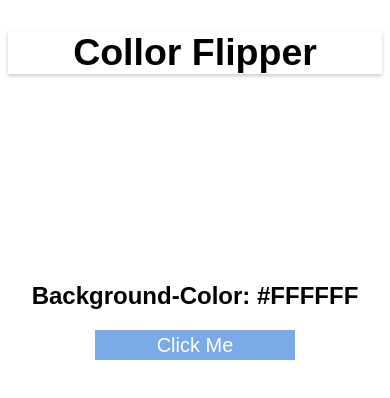
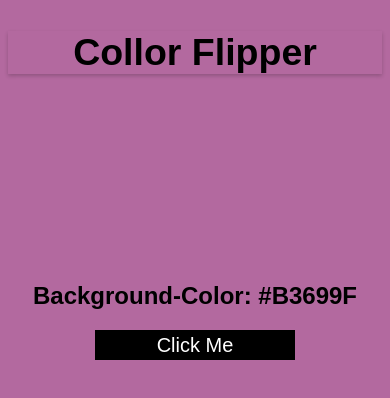
Before and after one commit to KevenDev/COLOR-FLIPPER, a plain HTML site: page index.html in a window 390 px wide. Both pictures are taken after a click on the button "Click Me". Drawn offline with Linux system fonts and the light colour scheme.

Commit message:
feat: added script and responsive mode

```diff
--- a/app.js
+++ b/app.js
@@ -0,0 +1,17 @@
+const hexadecimal = [1, 2, 3, 4, 5, 6, 7, 8, 9 , 'A', 'B', 'C', 'D', 'E', 'F']
+const button = document.getElementById("btn-click")
+const color = document.querySelector(".color")
+
+button.addEventListener('click', function() {
+  let hexcolor = '#'
+
+  for(let i = 0; i < 6; i++) {
+  hexcolor += hexadecimal[RandomNumber()];
+}
+color.textContent = hexcolor
+document.body.style.backgroundColor = hexcolor;
+})
+
+function RandomNumber() {
+  return Math.floor(Math.random() * hexadecimal.length);
+}
--- a/style.css
+++ b/style.css
@@ -3,6 +3,7 @@ nav {
   text-align: center;
   font-family: Arial, Helvetica, sans-serif;
   font-size: 25px;
+  margin-bottom: 1rem;
 }
 
 .container{
@@ -16,7 +17,7 @@ nav {
   width: 200px;
   height: 30px;
   font-size: 20px;
-  background-color: rgba(94, 152, 228, 0.822);
+  background-color: black;
   color: white;
   border: none;
   cursor: pointer;
```
